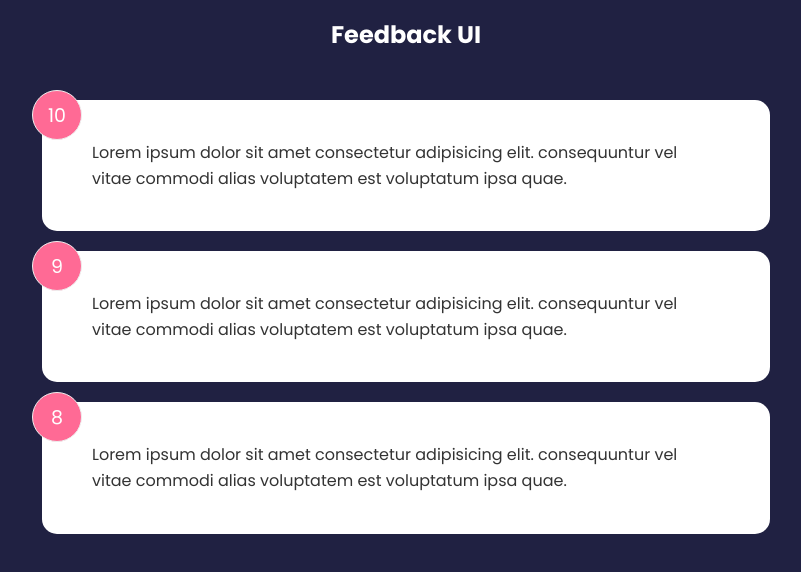
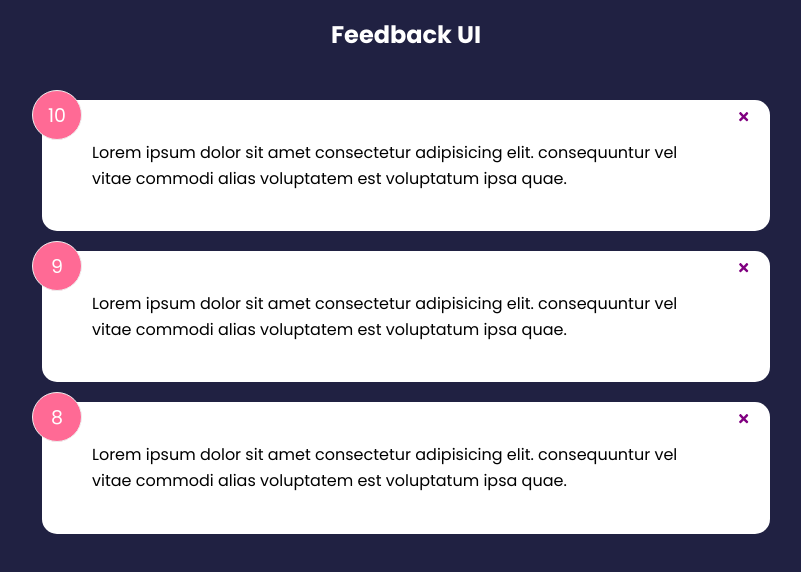
Before and after one commit to alfarukky/feedback-app, a React (Create React App) app: page / in a window 1280 px wide. Shown: the top 572 px of the page, without its empty margins (234-1035 px from the left). Built offline with nearby package versions, Linux system fonts and the light colour scheme; the HTML template or start-up script is replaced by a standard one.

Commit message:
implemented functionality to enable card to be deleted

```diff
--- a/src/components/FeedbackList.jsx
+++ b/src/components/FeedbackList.jsx
@@ -1,15 +1,27 @@
+import PropTypes from 'prop-types';
 import FeedbackItem from './feedbackItem';
-function FeedbackList({ feedback }) {
+function FeedbackList({ feedback, handleDelete }) {
   if (!feedback || feedback.length === 0) {
     return <p>No Feedback Yet </p>;
   }
+
   return (
     <div className="feedback-list">
       {feedback.map((item) => (
-        <FeedbackItem key={item.id} item={item} />
+        <FeedbackItem key={item.id} item={item} handleDelete={handleDelete} />
       ))}
     </div>
   );
 }
 
+FeedbackList.propTypes = {
+  feedback: PropTypes.arrayOf(
+    PropTypes.shape({
+      id: PropTypes.number.isRequired,
+      text: PropTypes.string.isRequired,
+      rating: PropTypes.number.isRequired,
+    })
+  ),
+};
+
 export default FeedbackList;
--- a/src/components/feedbackItem.jsx
+++ b/src/components/feedbackItem.jsx
@@ -1,10 +1,20 @@
-function FeedbackItem({ item }) {
+import { FaTimes } from 'react-icons/fa';
+import PropTypes from 'prop-types';
+import Card from '../shared/Card';
+function FeedbackItem({ item, handleDelete }) {
   return (
-    <div className="card">
+    <Card>
       <div className="num-display">{item.rating}</div>
+      <button onClick={() => handleDelete(item.id)} className="close">
+        <FaTimes color="purple" />
+      </button>
       <div className="text-diplay">{item.text}</div>
-    </div>
+    </Card>
   );
 }
 
+FeedbackItem.propTypes = {
+  item: PropTypes.object.isRequired,
+};
+
 export default FeedbackItem;
```
